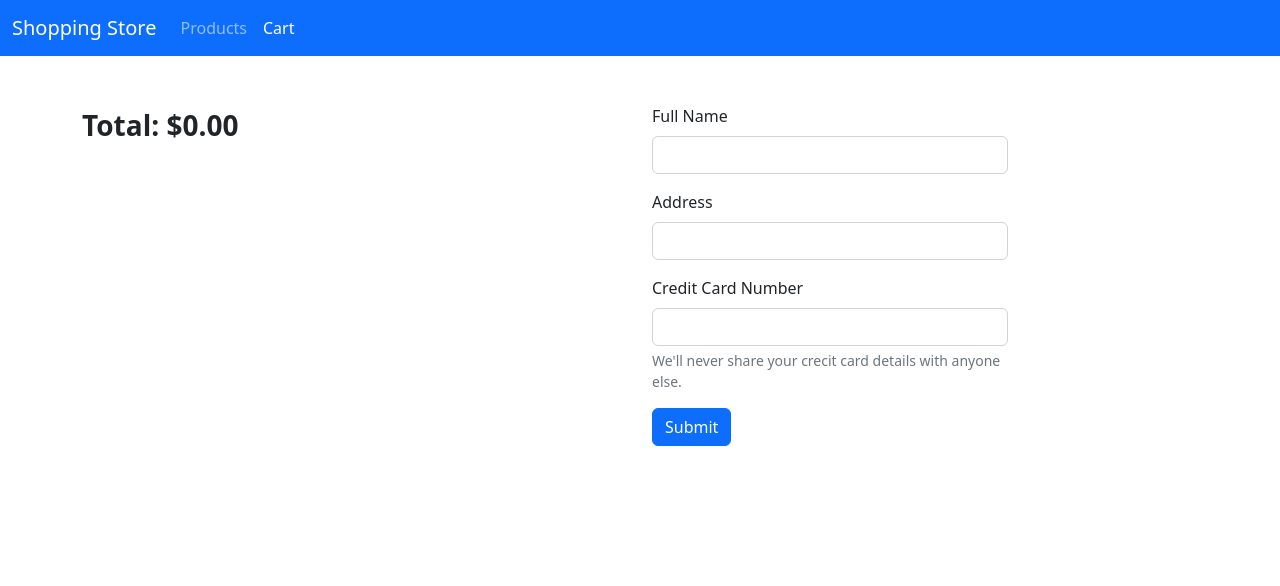
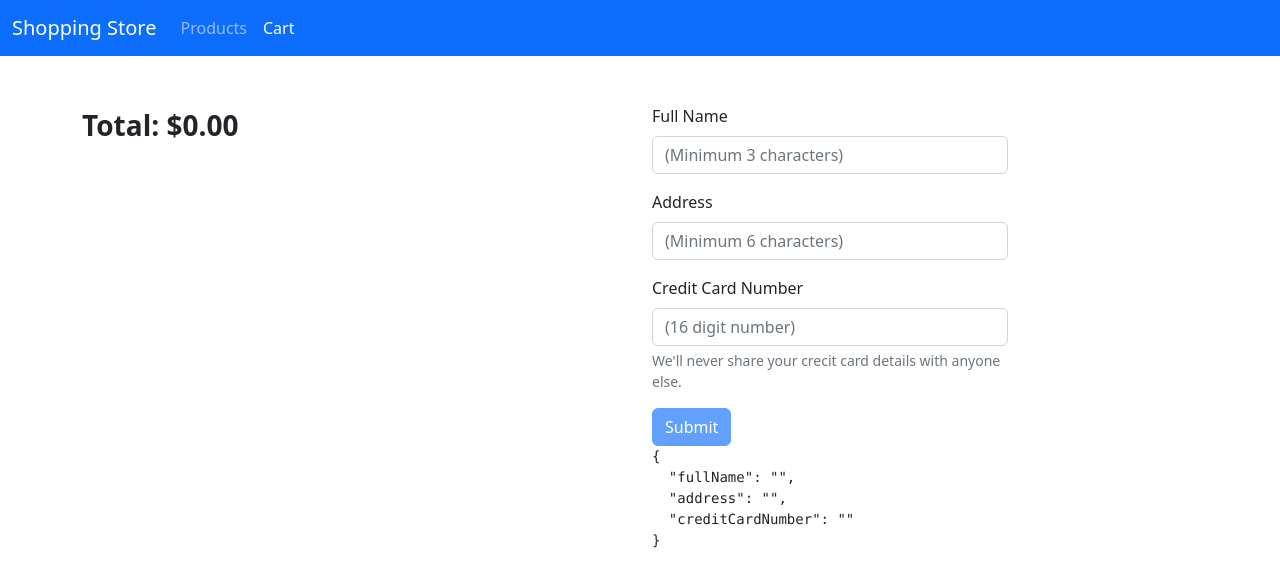
Before and after one commit to sergiokag/fs-js-angular-shopping-store, an Angular app: page /cart in a window 1280 px wide. Shown: the top 586 px of the page. Built offline with nearby package versions, Linux system fonts and the light colour scheme.

Commit message:
WIP cart form

```diff
--- a/src/app/services/shopping-store.service.ts
+++ b/src/app/services/shopping-store.service.ts
@@ -63,4 +63,10 @@ export class ShoppingStoreService {
     // TODO update
     this.cartMap.set(product, quantity);
   }
+
+  public removeProduct(product: Product): void {
+    this.cartMap.delete(product);
+    this.cartMap = new Map(this.cartMap);
+    console.log({ cart: this.cartMap });
+  }
 }
--- a/src/cart/components/cart-form/cart-form.component.html
+++ b/src/cart/components/cart-form/cart-form.component.html
@@ -1,16 +1,58 @@
-<form>
+<form  #orderForm="ngForm" (ngSubmit)="onSubmit()">
   <div class="mb-3">
     <label for="fullNameInput" class="form-label">Full Name</label>
-    <input type="text" class="form-control" id="fullNameInput">
+    <input
+      type="text"
+      required
+      class="form-control"
+      [ngClass]="{ 'is-invalid': fullNameInput.invalid && fullNameInput.touched }"
+      name="fullNameInput"
+      id="fullNameInput"
+      #fullNameInput="ngModel"
+      [(ngModel)]="order.fullName"
+      placeholder="(Minimum 3 characters)"
+      minlength="3">
+    <div *ngIf="fullNameInput.errors && fullNameInput.errors['minlength']" class="invalid-feedback">
+      Minimum length is 3!
+    </div>
   </div>
   <div class="mb-3">
     <label for="addressInput" class="form-label">Address</label>
-    <input type="text" class="form-control" id="addressInput">
+    <input
+      type="text"
+      required
+      class="form-control"
+      [ngClass]="{ 'is-invalid': addressInput.invalid && addressInput.touched }"
+      #addressInput="ngModel"
+      name="addressInput"
+      id="addressInput"
+      [(ngModel)]="order.address"
+      placeholder="(Minimum 6 characters)"
+      minlength="6">
+    <div *ngIf="addressInput.errors && addressInput.errors['minlength']" class="invalid-feedback">
+      Minimum length is 6!
+    </div>
   </div>
   <div class="mb-3">
     <label for="creditCardNumberInput" class="form-label">Credit Card Number</label>
-    <input type="text" class="form-control" id="creditCardNumberInput" aria-describedby="ccnHelp">
+    <input
+      type="text"
+      required
+      class="form-control"
+      [ngClass]="{ 'is-invalid': creditCardNumberInput.invalid && creditCardNumberInput.touched }"
+      #creditCardNumberInput="ngModel"
+      name="creditCardNumberInput"
+      id="creditCardNumberInput"
+      aria-describedby="ccnHelp"
+      [(ngModel)]="order.creditCardNumber"
+      placeholder="(16 digit number)"
+      pattern="^\d{16}$">
+    <div *ngIf="creditCardNumberInput.errors && creditCardNumberInput.errors['pattern']" class="invalid-feedback">
+      Input is digit only and must have length of 16 characters!
+    </div>
     <div id="ccnHelp" class="form-text">We'll never share your crecit card details with anyone else.</div>
   </div>
-  <button type="submit" class="btn btn-primary">Submit</button>
+  <button type="submit" class="btn btn-primary" [disabled]="!orderForm.form.valid">Submit</button>
+
+  <pre>{{ order | json }}</pre>
 </form>
--- a/src/cart/components/cart-form/cart-form.component.ts
+++ b/src/cart/components/cart-form/cart-form.component.ts
@@ -6,6 +6,22 @@ import { Component, EventEmitter, Output } from '@angular/core';
   styleUrls: ['./cart-form.component.scss'],
 })
 export class CartFormComponent {
-  @Output() submitEventEmitter: EventEmitter<any> = new EventEmitter();
+  @Output() public submitEventEmitter: EventEmitter<boolean> =
+    new EventEmitter();
+
+  public order: {
+    fullName: string;
+    address: string;
+    creditCardNumber: string;
+  } = {
+    fullName: '',
+    address: '',
+    creditCardNumber: '',
+  };
+
   public constructor() {}
+
+  public onSubmit(): void {
+    this.submitEventEmitter.emit(true);
+  }
 }
--- a/src/cart/components/cart-product-item/cart-product-item.component.html
+++ b/src/cart/components/cart-product-item/cart-product-item.component.html
@@ -2,7 +2,7 @@
   <div class="col-12 fs-3 fw-semibold">
     <p>Total: {{ shoppingStoreService.cartProductsPrice | currency }}</p>
   </div>
-  <div class="row" *ngFor="let productDetails of cardProductsDetails">
+  <div class="row" *ngFor="let productDetails of shoppingStoreService.cartProducts">
     <div class="col-md-5 mb-3">
       <div class="img-container" [ngStyle]="{ 'background-image': 'url(' + productDetails[0].image + ')'}"></div>
     </div>
--- a/src/cart/components/cart-product-item/cart-product-item.component.ts
+++ b/src/cart/components/cart-product-item/cart-product-item.component.ts
@@ -10,18 +10,16 @@ import {
   styleUrls: ['./cart-product-item.component.scss'],
 })
 export class CartProductItemComponent {
-  public cardProductsDetails: [Product, number][] = [];
-
   public constructor(
     public readonly shoppingStoreService: ShoppingStoreService
-  ) {
-    this.cardProductsDetails = this.shoppingStoreService.cartProducts;
-  }
+  ) {}
 
-  public onAmountChange(
-    product: Product,
-    quantity: string
-  ): void {
-    this.shoppingStoreService.updateTotalPrice(product, +quantity)
+  public onAmountChange(product: Product, quantity: string): void {
+    const quantityNum = +quantity;
+    if (quantityNum) {
+      this.shoppingStoreService.updateTotalPrice(product, quantityNum);
+      return;
+    }
+    this.shoppingStoreService.removeProduct(product);
   }
 }
```
